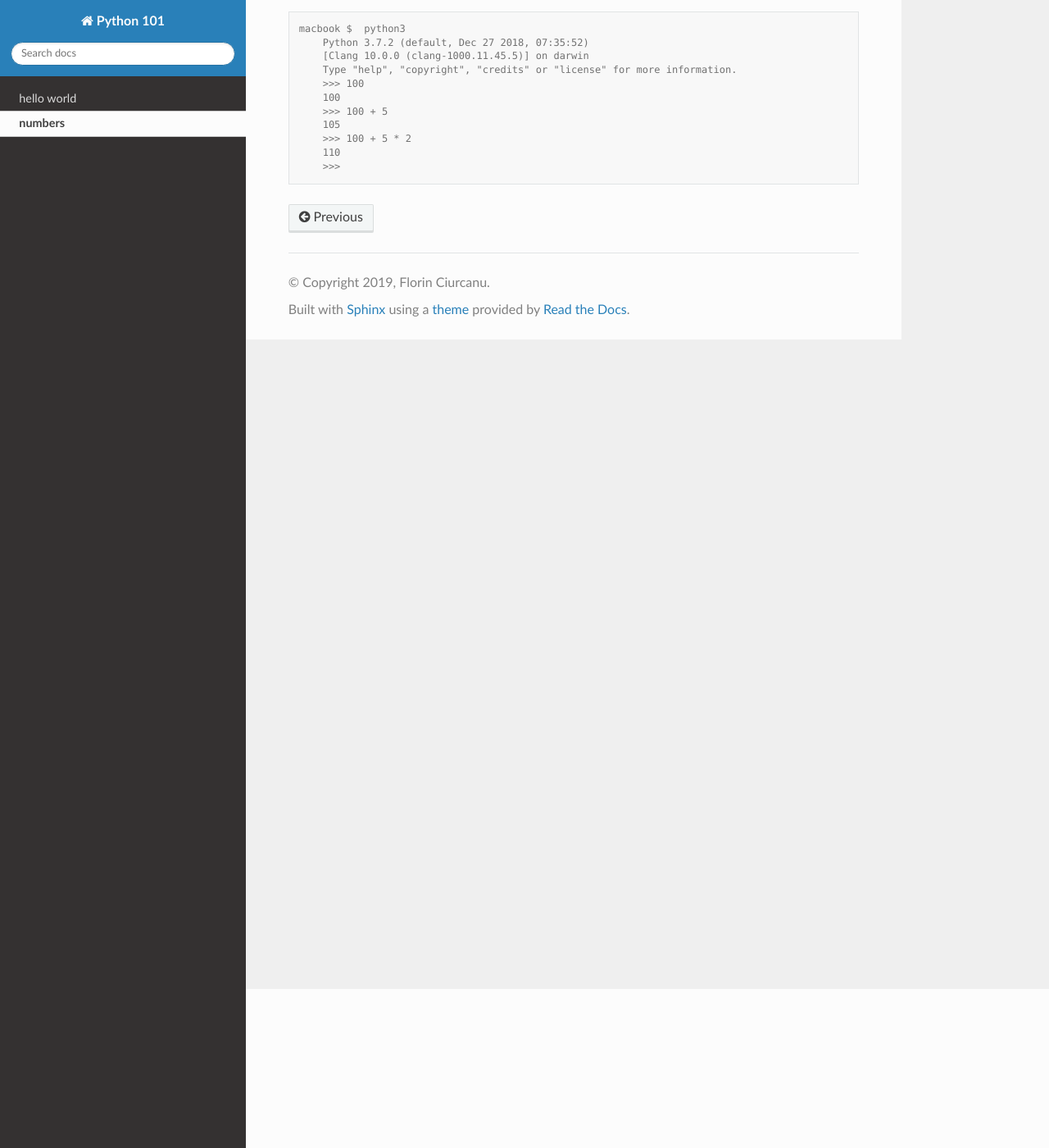
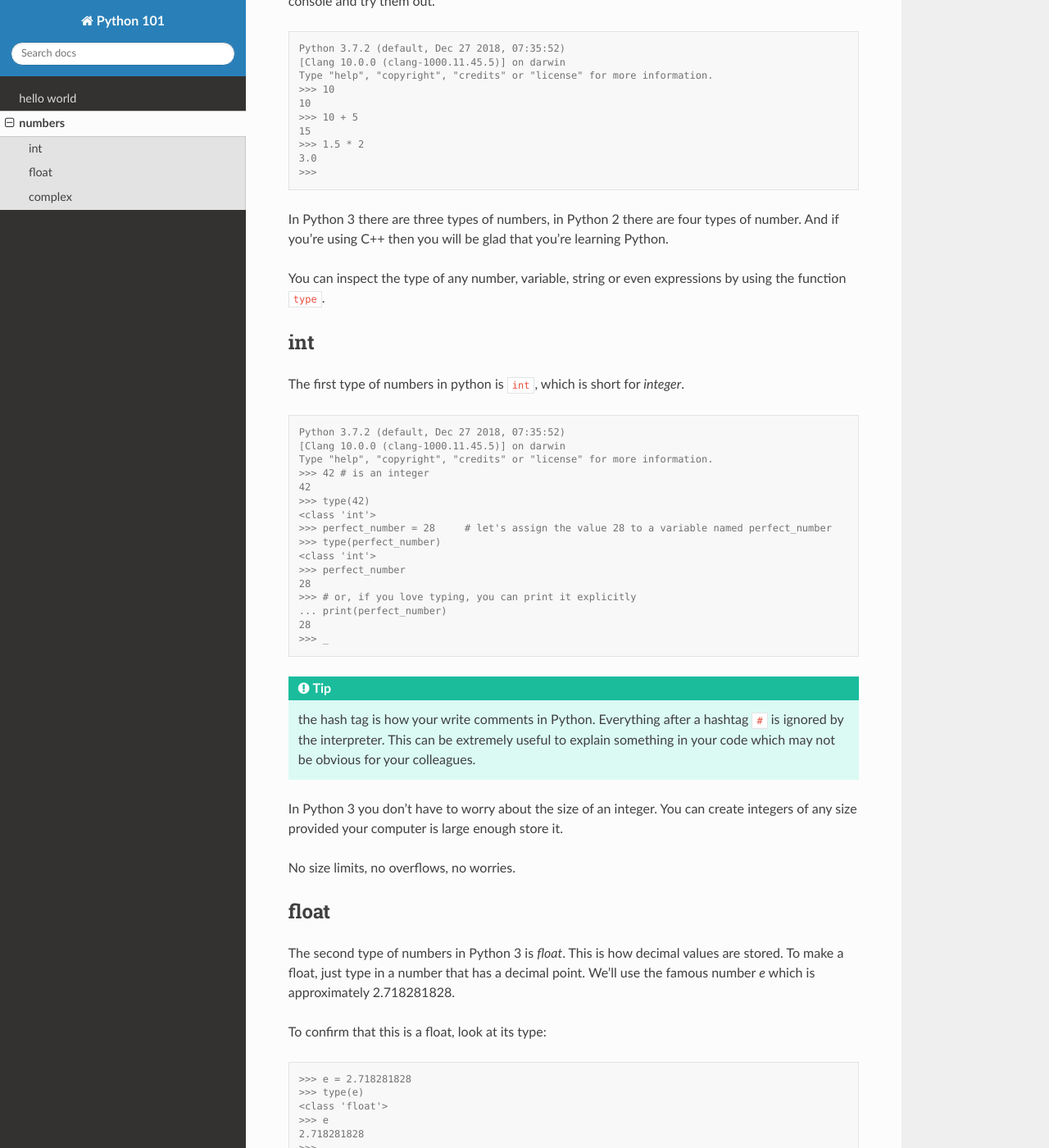
Before and after one commit to kopsha/python-1o1, a Sphinx documentation site: the page built from docs/source/numbers.rst, in a window 1280 px wide and 1400 px high, scrolled down 194 px. Shown: the whole window at 82% size. Built offline with Sphinx 7.4.7 and the Read the Docs theme 2.0.0, drawn with Linux system fonts in a browser that asks for light colours; pages that are not in the unit, such as notebooks, are missing from menus; some of the changed text lies outside the part shown.

Commit message:
added numbers and strings stub

```diff
--- a/docs/source/numbers.rst
+++ b/docs/source/numbers.rst
@@ -1,18 +1,115 @@
 numbers
-=======
+#######
 
-Among other many other things, python understands numbers.
+Among other many other things, Python understands numbers. Let's open the python interpretor console and try them out.
 
 .. code-block:: console
 
-    macbook $  python3
-        Python 3.7.2 (default, Dec 27 2018, 07:35:52)
-        [Clang 10.0.0 (clang-1000.11.45.5)] on darwin
-        Type "help", "copyright", "credits" or "license" for more information.
-        >>> 100
-        100
-        >>> 100 + 5
-        105
-        >>> 100 + 5 * 2
-        110
-        >>>
+    Python 3.7.2 (default, Dec 27 2018, 07:35:52)
+    [Clang 10.0.0 (clang-1000.11.45.5)] on darwin
+    Type "help", "copyright", "credits" or "license" for more information.
+    >>> 10
+    10
+    >>> 10 + 5
+    15
+    >>> 1.5 * 2
+    3.0
+    >>>
+
+In Python 3 there are three types of numbers, in Python 2 there are four types of number. And if you're using C++ then you will be glad that you're learning Python.
+
+You can inspect the type of any number, variable, string or even expressions by using the function ``type``.
+
+int
+***
+
+The first type of numbers in python is ``int``, which is short for *integer*.
+
+.. code-block:: console
+
+    Python 3.7.2 (default, Dec 27 2018, 07:35:52)
+    [Clang 10.0.0 (clang-1000.11.45.5)] on darwin
+    Type "help", "copyright", "credits" or "license" for more information.
+    >>> 42 # is an integer
+    42
+    >>> type(42)
+    <class 'int'>
+    >>> perfect_number = 28     # let's assign the value 28 to a variable named perfect_number
+    >>> type(perfect_number)
+    <class 'int'>
+    >>> perfect_number
+    28
+    >>> # or, if you love typing, you can print it explicitly
+    ... print(perfect_number)
+    28
+    >>> _
+
+
+.. tip:: the hash tag
+    is how your write comments in Python. Everything after a hashtag ``#`` is ignored by the interpreter. This can be extremely useful to explain something in your code which may not be obvious for your colleagues.
+
+In Python 3 you don't have to worry about the size of an integer. You can create integers of any size provided your computer is large enough store it.
+
+No size limits, no overflows, no worries.
+
+
+float
+*****
+
+The second type of numbers in Python 3 is *float*. This is how decimal values are stored. To make a float, just type in a number that has a decimal point. We'll use the famous number *e* which is approximately 2.718281828.
+
+To confirm that this is a float, look at its type:
+
+.. code-block:: console
+
+    >>> e = 2.718281828
+    >>> type(e)
+    <class 'float'>
+    >>> e
+    2.718281828
+    >>>
+
+
+complex
+*******
+
+The third type of numbers in python is *complex numbers*.
+
+Complex numbers are an extension of the familiar real number system in which all numbers are expressed as a sum of a *real* part and an *imaginary* part.
+
+Imaginary numbers are real multiples of the *imaginary unit* (the square root of -1), often written *i* in mathematics or *j* in engineering.
+
+Python has built-in support for complex numbers, which are written with this latter notation; the imaginary part is written with the letter *j* as suffix, e.g. ``3+1j``.
+
+Again, you can confirm that this is a complex number by checking its type:
+
+.. code-block:: console
+
+    >>> z = 2 + 3j
+    >>> z
+    (2+3j)
+    >>> type(z)
+    <class 'complex'>
+    >>> _
+
+You can also display the real and imaginary parts separetely. To access the real part you can use the ``.real`` property (notice the dot) and you can access the imaginary part through the ``.imag`` property.
+
+.. code-block:: console
+
+    >>> z = 2 + 3j
+    >>> z.real
+    2.0
+    >>> z.imag
+    3.0
+    >>> _
+
+Did you noticed that even that the real part is a float while we typed it as an integer. This is because Python stores the real and imaginary part of complex numbers as floats.
+
+
+Now that you know about ``int``, ``float`` and ``complex`` numbers you are ready to tackle arithmetic.
+
+Just remember:
+
+* the mathematical *i* is called *j*,
+* complex numbers are made of *floats*
+* the ``type()``  function can tell you what type of numbers you really have
```
Also changed, not shown: docs/source/index.rst (+4 -4 lines).
